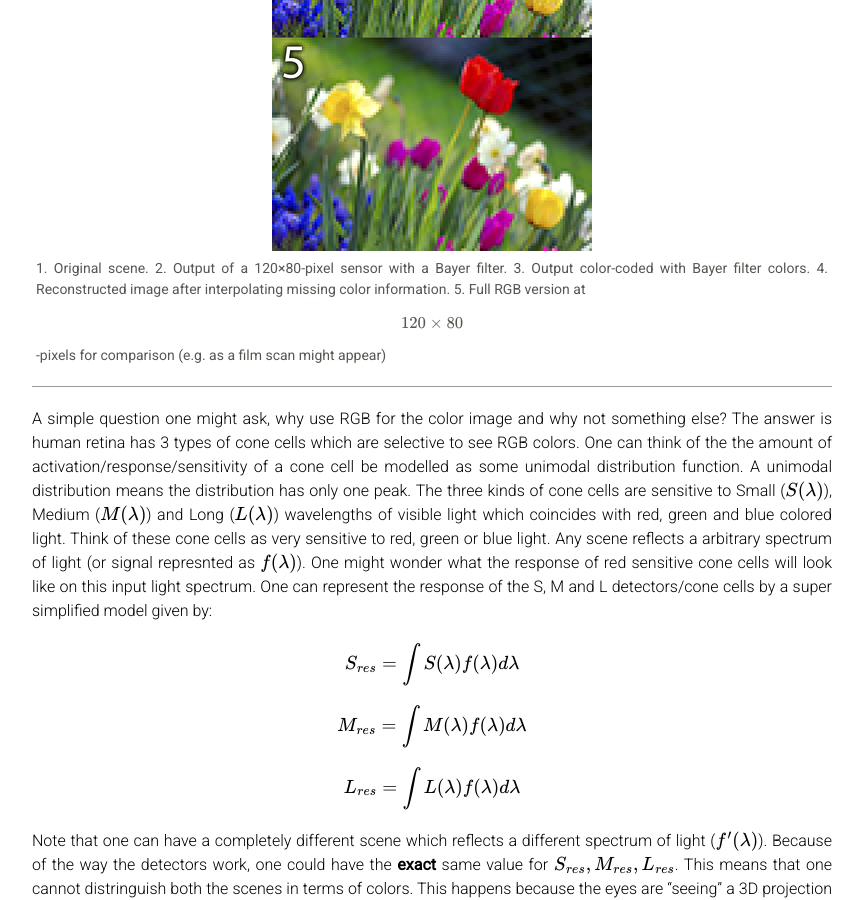
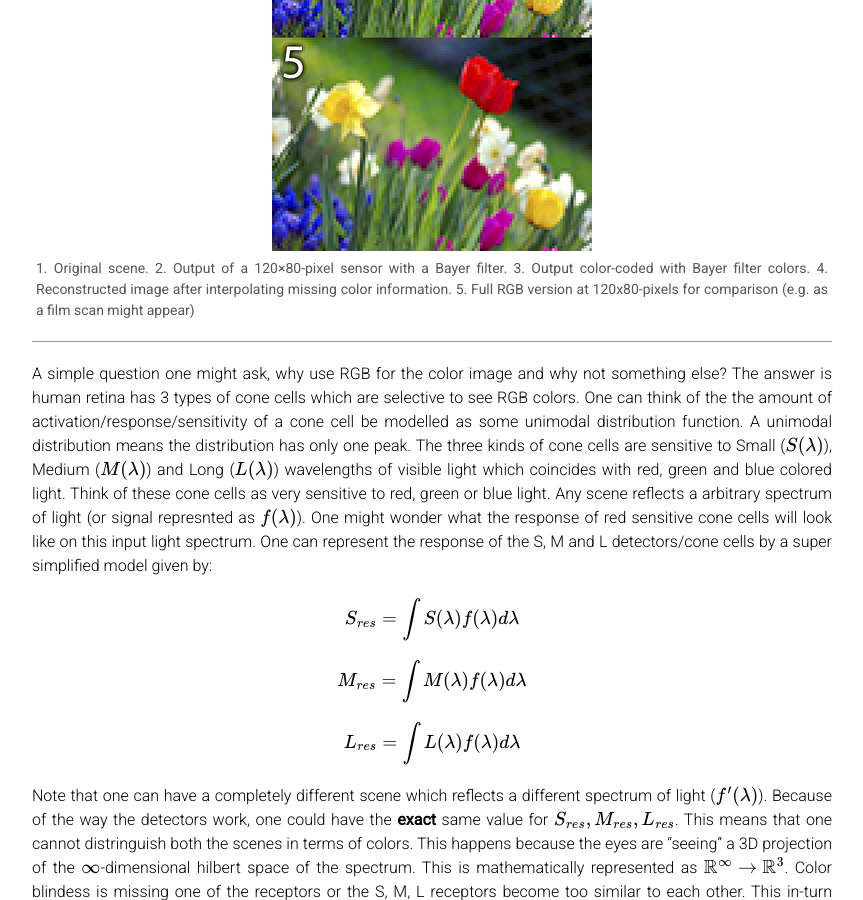
Before and after one commit to cmsc426/cmsc426.github.io, a Jekyll site: the page built from colorseg.md, in a window 1280 px wide and 900 px high, scrolled down 4207 px. Shown: the whole window, without its empty margins (208-1071 px from the left). Built offline with Jekyll 4.4.1, drawn with Linux system fonts in a browser that asks for light colours; formulas are drawn with MathJax 3.

```diff
--- a/colorseg.md
+++ b/colorseg.md
@@ -69,7 +69,7 @@
 
 <div class="fig figcenter fighighlight">
   <img src="/assets/colorseg/bayer2.png">
-  <div class="figcaption">1. Original scene. 2. Output of a 120×80-pixel sensor with a Bayer filter. 3. Output color-coded with Bayer filter colors. 4. Reconstructed image after interpolating missing color information. 5. Full RGB version at $$120 \times 80$$-pixels for comparison (e.g. as a film scan might appear)</div>
+  <div class="figcaption">1. Original scene. 2. Output of a 120×80-pixel sensor with a Bayer filter. 3. Output color-coded with Bayer filter colors. 4. Reconstructed image after interpolating missing color information. 5. Full RGB version at 120x80-pixels for comparison (e.g. as a film scan might appear)</div>
 </div>
 
 
```
